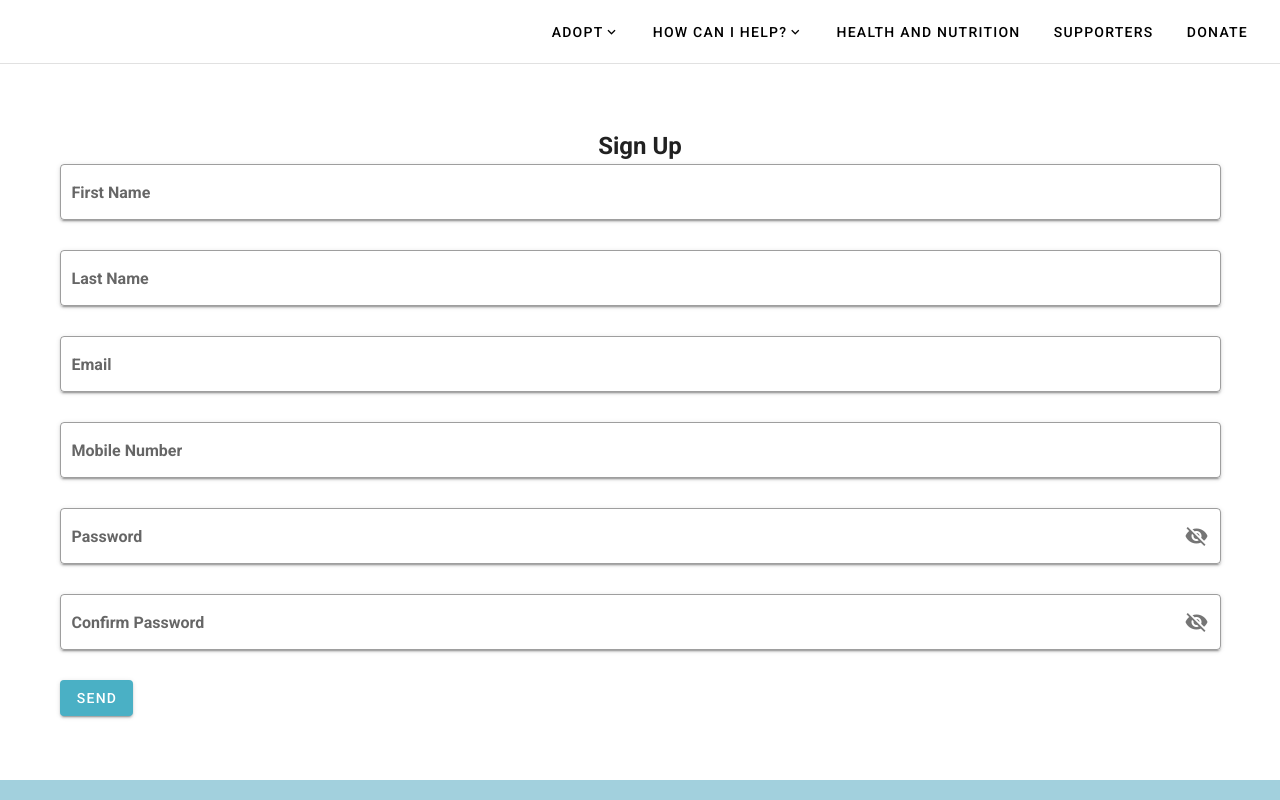
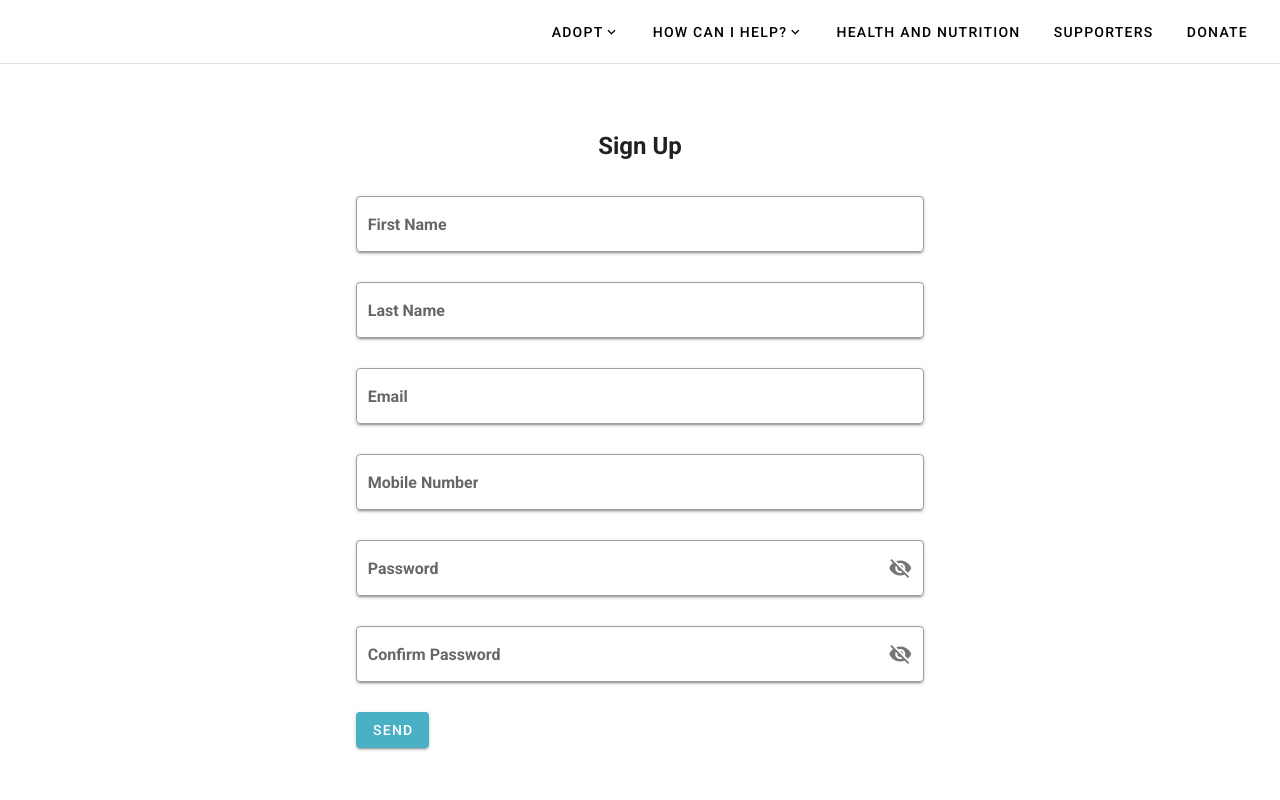
Before and after one commit to codersforcauses/bfa-rescue, a Nuxt app in the folder client/: page /signup in a window 1280 px wide. Shown: the top 800 px of the page. Built offline with nearby package versions, Linux system fonts and the light colour scheme.

Commit message:
Ready to be merged

```diff
--- a/client/components/SignUp/signup-form.vue
+++ b/client/components/SignUp/signup-form.vue
@@ -1,7 +1,9 @@
 <template>
   <v-sheet tile elevation="0" color="white">
     <v-container class="py-16">
-      <h2 style="text-align: center">Sign Up</h2>
+      <v-row>
+        <v-col cols="6" class="mx-auto">
+          <h2 style="text-align: center; margin-bottom: 2rem">Sign Up</h2>
           <v-form ref="form" v-model="valid" lazy-validation>
             <v-text-field
               v-model="firstname"
@@ -57,9 +59,10 @@
               clearable
               outlined
               solo
+              lazy-validation
               label="Confirm Password"
               :append-icon="show1 ? 'mdi-eye' : 'mdi-eye-off'"
-          :rules="PWRules2"
+              :rules="[PWRules2, compare_password]"
               :type="show1 ? 'text' : 'password'"
               @click:append="show1 = !show1"
             >
@@ -73,6 +76,8 @@
               Send
             </v-btn>
           </v-form>
+        </v-col>
+      </v-row>
     </v-container>
   </v-sheet>
 </template>
@@ -80,6 +85,11 @@
 <script>
 export default {
   name: 'ContactForm',
+  computed: {
+    compare_password() {
+      return this.password === this.password2 || 'Password must match'
+    },
+  },
   data: () => ({
     show1: false,
     valid: true,
@@ -101,7 +111,7 @@ export default {
     PWRules: [(v) => !!v || 'Password required'],
     password: '',
     password2: '',
-    PWRules2: [(v) => !!v || 'Password required'],
+    PWRules2: (v) => !!v || 'Password required',
   }),
   methods: {
     validate() {
```
Lines whose indentation alone changed are shown as unchanged.
